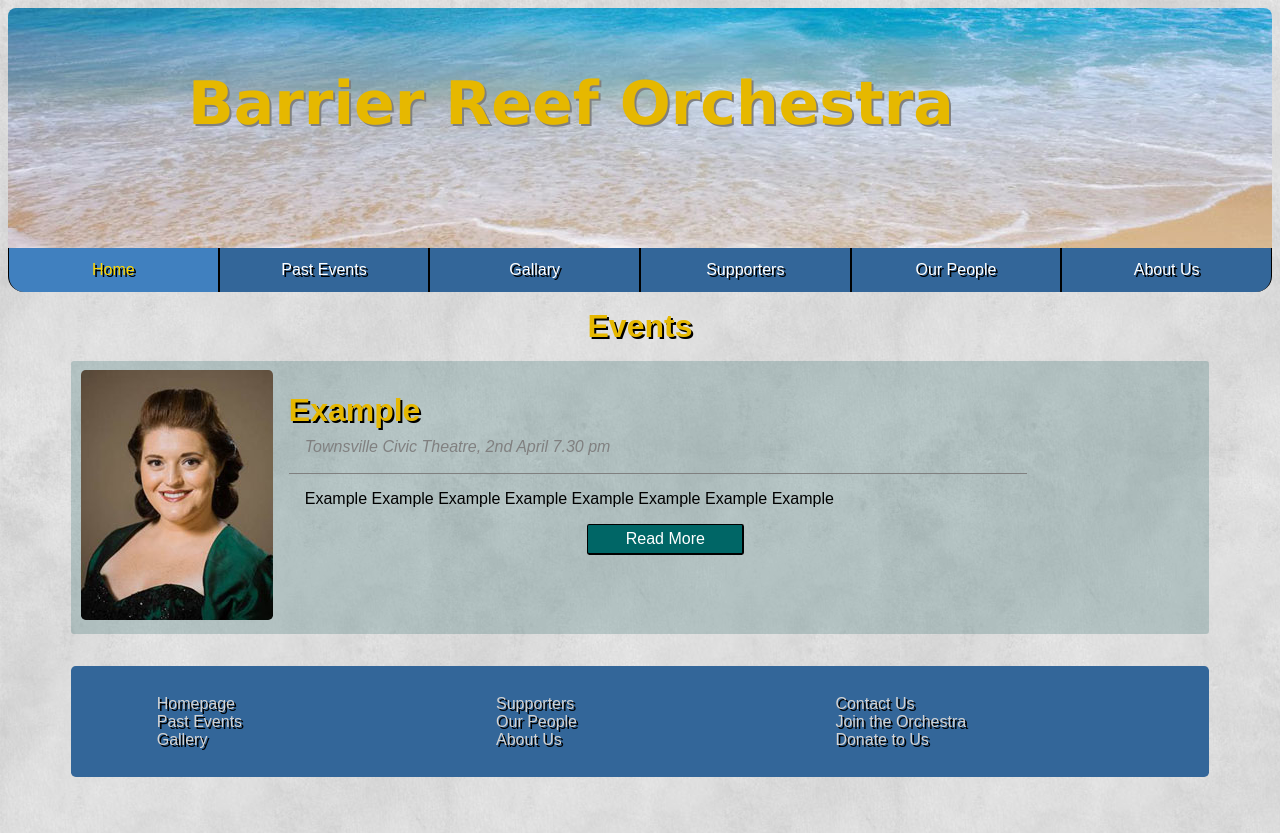
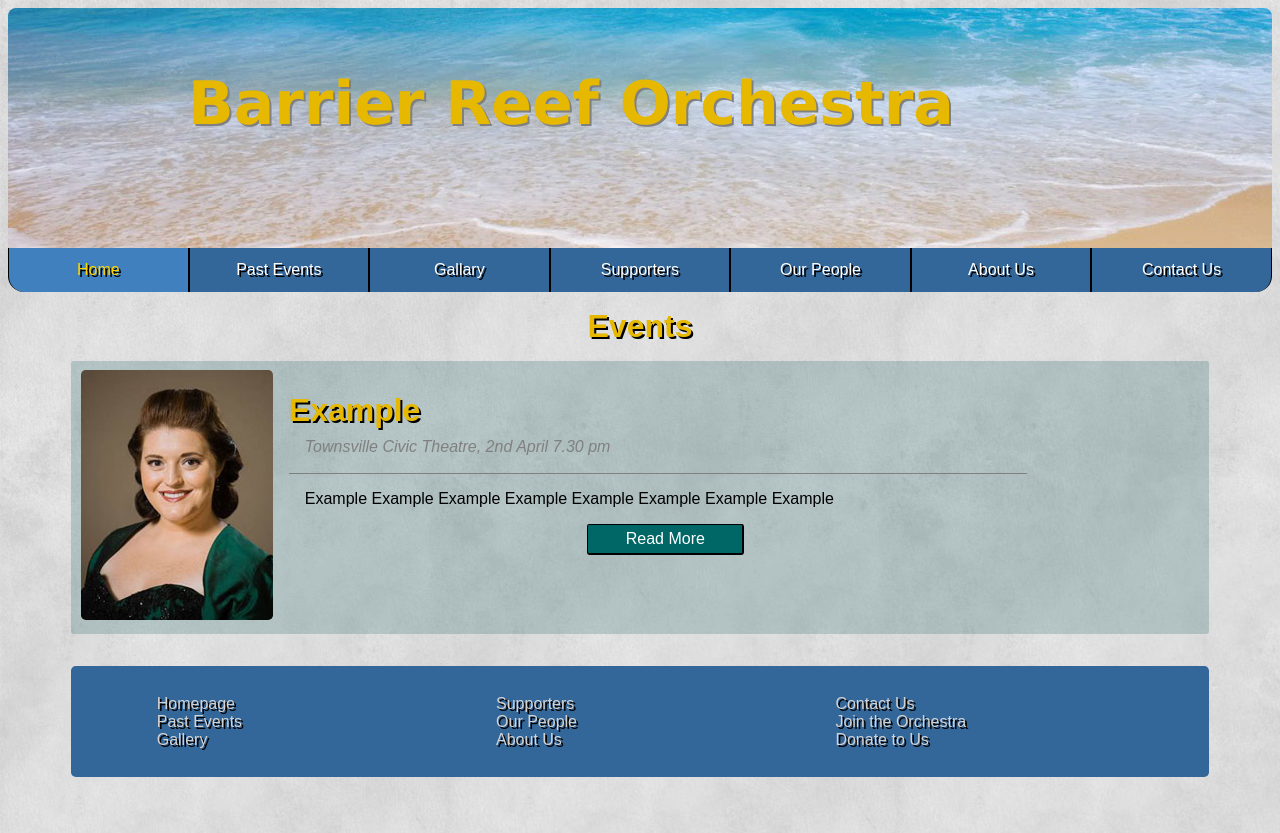
Before and after one commit to CalebMacdonaldBlack/cp1406-16-28, a plain HTML site: page New Website/template.html in a window 1280 px wide. Drawn offline with Linux system fonts and the light colour scheme.

Commit message:
added contact us to nabber

```diff
--- a/New Website/css/style.css
+++ b/New Website/css/style.css
@@ -35,14 +35,14 @@ body {
 .navigation > a > .nav-btn {
     text-shadow: 2px 2px black;
     float: left;
-    width: 16.666%;
+    width: 14.285%;
     text-align: center;
     background-color: #336699;
     color: white;
     padding: .8em 0;
     margin: 0;
-    border-left: .1em solid black;
-    border-right: .1em solid black;
+    border-left: .05em solid black;
+    border-right: .05em solid black;
     -webkit-box-sizing: border-box;
     -moz-box-sizing: border-box;
     box-sizing: border-box;
--- a/New Website/template.html
+++ b/New Website/template.html
@@ -29,7 +29,10 @@
             <div class="nav-btn">Our People</div>
         </a>
         <a href="./about.html">
-            <div class="nav-btn nav-right">About Us</div>
+            <div class="nav-btn">About Us</div>
+        </a>
+        <a href="./about.html">
+            <div class="nav-btn nav-right">Contact Us</div>
         </a>
     </div>
     <div class="row">
```
